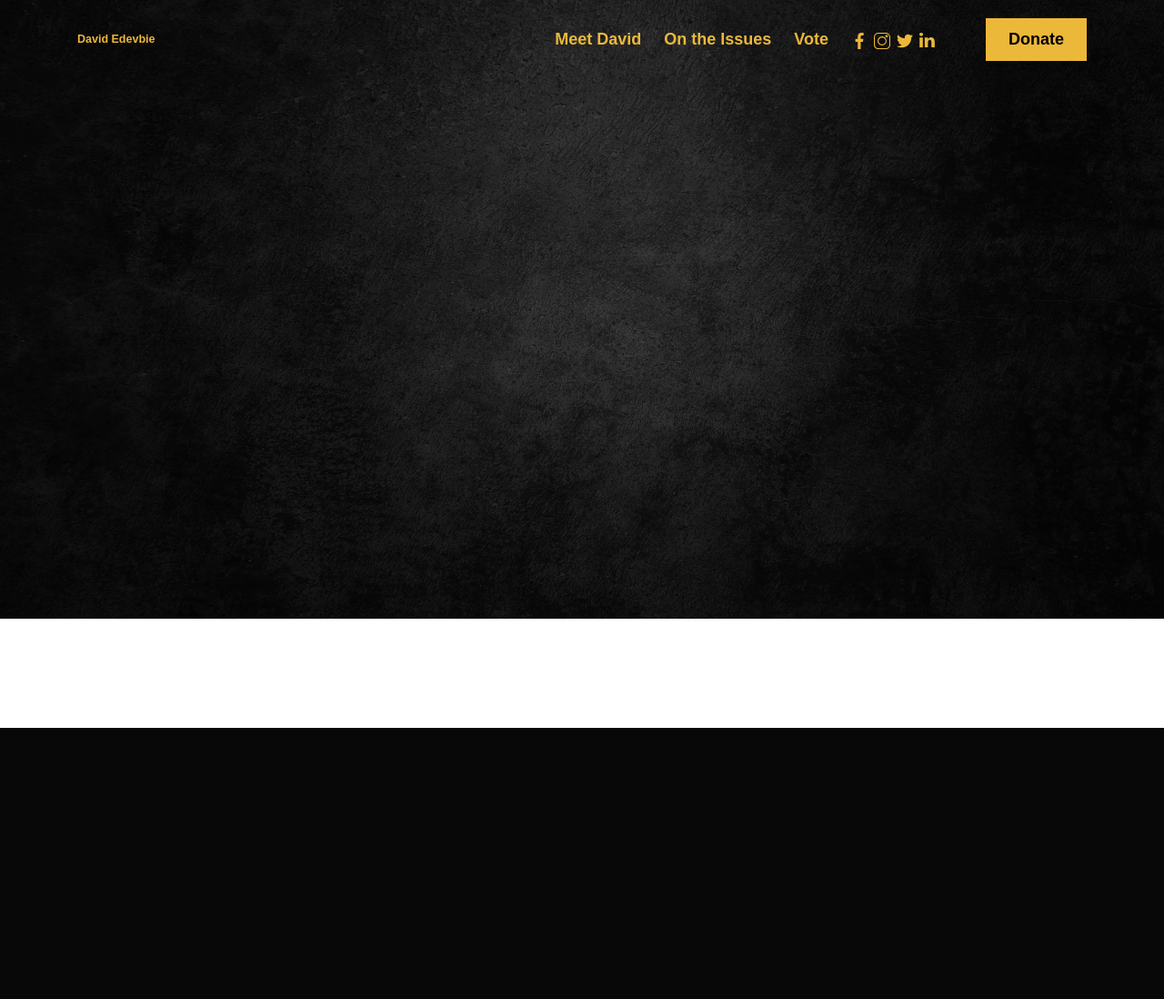
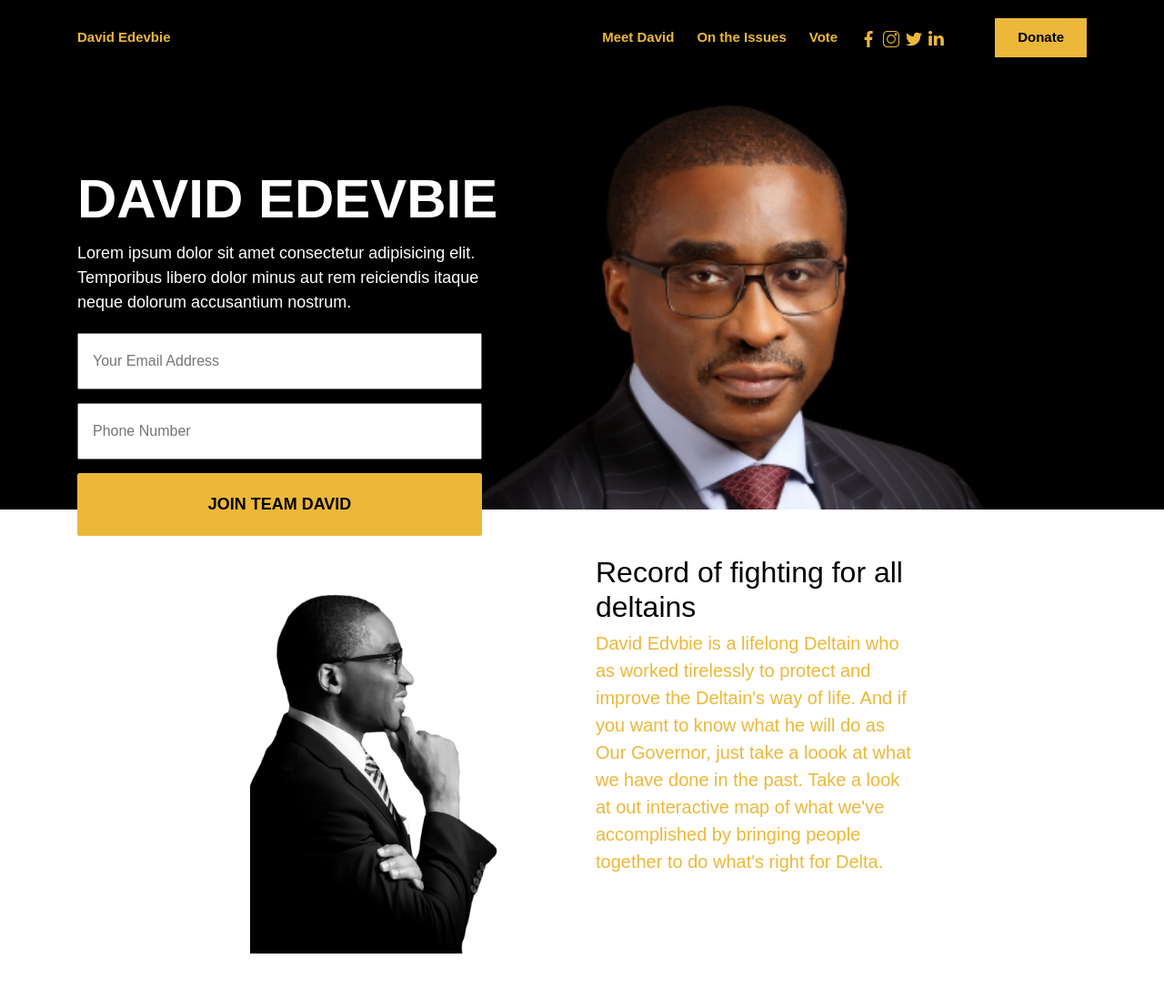
Before and after one commit to khrisbreezy/David-Edevbie, a PHP site: page / in a window 1280 px wide. Shown: the whole page at 91% size. Before the commit the page ends 800 px from the top, so only its background shows below. Run offline with PHP 8.4, Linux system fonts and the light colour scheme; some libraries are stand-ins or nearby versions; some web fonts are replaced.

Commit message:
finished header

```diff
--- a/css/style.css
+++ b/css/style.css
@@ -228,27 +228,32 @@ h1 {
   margin: 0 0 1rem; }
 
 h1 {
-  font-size: 4.2rem;
-  color: #ECB839; }
+  font-size: 6rem;
+  color: #fff;
+  text-transform: uppercase; }
   @media (max-width: 767px) {
     h1 {
       font-size: 3.6rem; } }
 
 h2 {
-  font-size: 3.2rem; }
+  font-size: 3.2rem;
+  color: #000; }
 
 h3 {
   font-size: 2.4rem;
-  color: #ECB839; }
+  color: #000; }
 
 h4 {
-  font-size: 2rem; }
+  font-size: 2rem;
+  color: #000; }
 
 h5 {
-  font-size: 1.2rem; }
+  font-size: 1.2rem;
+  color: #000; }
 
 h6 {
-  font-size: 1rem; }
+  font-size: 1rem;
+  color: #000; }
 
 p, ul, li {
   font-size: 2rem;
@@ -261,11 +266,35 @@ a {
   a:hover {
     color: initial; }
 
+form.join-form input {
+  width: 100%;
+  padding: 20px 15px;
+  margin-bottom: 15px; }
+
 .btn {
-  color: #fff; }
+  padding: 20px 15px;
+  background: #ECB839;
+  text-transform: uppercase;
+  color: #000;
+  width: 100%;
+  font-size: 18px;
+  font-weight: bold; }
 
 section {
   margin: 50px 0; }
+
+.p-top-300 {
+  padding-top: 100px; }
+
+/* Chrome, Safari, Edge, Opera */
+input::-webkit-outer-spin-button,
+input::-webkit-inner-spin-button {
+  -webkit-appearance: none;
+  margin: 0; }
+
+/* Firefox */
+input[type="number"] {
+  -moz-appearance: textfield; }
 
 nav.navbar {
   padding: 20px 0; }
@@ -276,7 +305,7 @@ nav.navbar {
       nav.navbar ul.navbar-nav li.nav-item a.nav-link {
         color: #ECB839;
         padding: 0;
-        font-size: 1.8rem; }
+        font-size: 1.5rem; }
       nav.navbar ul.navbar-nav li.nav-item a.social-link:not(:last-child) {
         margin-right: 7px; }
       nav.navbar ul.navbar-nav li.nav-item .social-icon {
@@ -287,11 +316,18 @@ nav.navbar {
       background: #ECB839;
       padding: 10px 25px;
       color: #000; }
+  nav.navbar .logo-text {
+    font-size: 1.5rem; }
+    nav.navbar .logo-text:hover {
+      color: #ECB839; }
 
 header.home {
-  background: url("../../img//black-bg.jpg");
-  background-repeat: no-repeat;
-  background-size: cover;
-  height: 85vh; }
+  background: #000 url("../../img/headet-img.png") no-repeat 85% top !important;
+  background-size: 800px !important;
+  height: 70vh; }
+  header.home .description {
+    color: #fff;
+    font-size: 1.8rem;
+    margin-bottom: 20px; }
 
 /*# sourceMappingURL=style.css.map */
--- a/index.html
+++ b/index.html
@@ -24,9 +24,9 @@
 
 <body>
 <header class="home">
-    <nav class="navbar navbar-expand-sm fixed-top" id="main-nav">
+    <nav class="navbar navbar-expand-sm" id="main-nav">
         <div class="container">
-          <a href="index.html" class="navbar-brand">David Edevbie</a>
+          <a  href="index.html" class="logo-text">David Edevbie</a>
           <button class="navbar-toggler" data-toggle="collapse" data-target="#navbarCollapse">
             <span class="navbar-toggler-icon"></span>
           </button>
@@ -66,7 +66,47 @@
           </div>
         </div>
       </nav>
+      <div class="container p-top-300">
+        <div class="row">
+          <div class="col-md-6">
+            <h1>David Edevbie</h1>
+            <div class="row">
+              <div class="col-md-10">
+                <p class="description">
+                  Lorem ipsum dolor sit amet consectetur adipisicing elit. Temporibus libero dolor minus aut rem reiciendis itaque neque dolorum accusantium nostrum.
+                </p>
+                <form class="join-form">
+                  <input type="email" placeholder="Your Email Address">
+                  <input type="number" placeholder="Phone Number">
+                  <button class="btn">Join Team David</button>
+                </form>
+              </div>
+            </div>
+          </div>
+        </div>
+      </div>
 </header>
+
+<section class="brief-description">
+  <div class="container">
+    <div class="row">
+      <div class="col-md-8 mx-auto">
+        <div class="row">
+          <div class="col">
+            <img src="./img//sect-2-img.png" alt="" class="img-fluid">
+          </div>
+          <div class="col">
+            <h2>Record of fighting for all deltains</h2>
+            <p>David Edvbie is a lifelong Deltain who as worked tirelessly to protect and improve the Deltain's way of life. And if you want to know what he will
+               do as Our Governor, just take a loook at what we have done in the past. Take a look at out interactive map of what we've accomplished by bringing
+                people together to do what's right for Delta.</p>
+          </div>
+
+        </div>
+      </div>
+    </div>
+  </div>
+</section>
 
 
 <script src="js/vendor/modernizr-3.8.0.min.js"></script>
```
Also changed, not shown: sass/base/_base.scss (+8 -4 lines), sass/layout/_header.scss (+12 -4 lines), sass/layout/_nav.scss (+10 -3 lines), sass/modules/_buttons.scss (+7 -1 lines), sass/modules/_forms.scss (+7 -1 lines), sass/modules/_universal.scss (+17 -0 lines), img/headet-img.png (added), img/sect-2-img.png (added), 1 other file.
